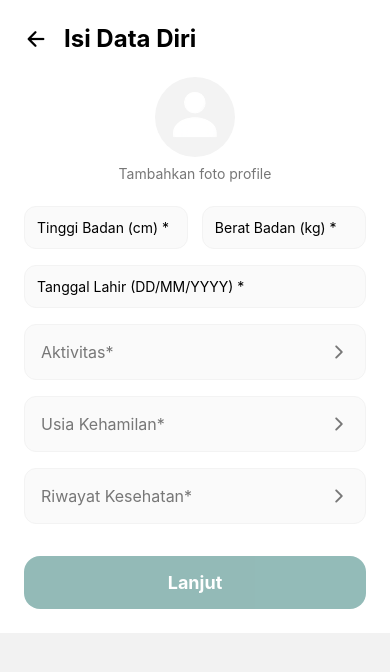
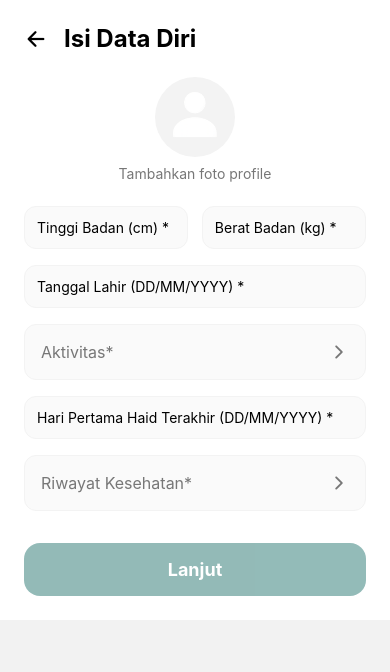
Before and after one commit to Gizify/Gizify, a React Native app: screen /VerifyDataScreen in a window 390 px wide. Shown: the top 672 px of the page. Built offline with nearby package versions, Linux system fonts and the light colour scheme.

Commit message:
usia kehamilan ubah menjadi hpht

```diff
--- a/src/screens/VerifyDataScreen.tsx
+++ b/src/screens/VerifyDataScreen.tsx
@@ -20,6 +20,8 @@ const VerifyDataScreen: React.FC<VerifyDataScreenProps> = () => {
   const [height, setHeight] = useState("");
   const [weight, setWeight] = useState("");
   const [pregnancyMonth, setPregnancyMonth] = useState("");
+  const [hpht, setHpht] = useState("");
+  const [hphtError, setHphtError] = useState("");
   const [pregnancyDay, setPregnancyDay] = useState("");
   const [activity, setActivity] = useState<string | null>(null);
   const [healthHistory, setHealthHistory] = useState<string | null>(null);
@@ -87,7 +89,7 @@ const VerifyDataScreen: React.FC<VerifyDataScreenProps> = () => {
 
   // Submit data ke backend
   const handleSubmit = async () => {
-    if (!height || !weight || !pregnancyMonth || !pregnancyDay || !activity || !healthHistory || !birthdate) {
+    if (!height || !weight || !hpht || !activity || !healthHistory || !birthdate) {
       Alert.alert("Error", "Mohon lengkapi semua data terlebih dahulu");
       return;
     }
@@ -112,10 +114,7 @@ const VerifyDataScreen: React.FC<VerifyDataScreenProps> = () => {
       const profileData = {
         height: parseFloat(height),
         weight: parseFloat(weight),
-        gestational_age: {
-          months: parseInt(pregnancyMonth),
-          days: parseInt(pregnancyDay),
-        },
+        last_menstrual_period: parseBirthdateToISO(hpht),
         activity: activity!,
         birthdate: parseBirthdateToISO(birthdate),
         medical_history: healthHistory === "Tidak ada" ? [] : [healthHistory!],
@@ -132,7 +131,7 @@ const VerifyDataScreen: React.FC<VerifyDataScreenProps> = () => {
   };
 
   // Tombol lanjut dinonaktifkan jika belum lengkap
-  const isButtonDisabled = !height || !weight || !pregnancyMonth || !pregnancyDay || !activity || !healthHistory || !birthdate;
+  const isButtonDisabled = !height || !weight || !hpht || !activity || !healthHistory || !birthdate;
 
   return (
     <ScrollView contentContainerStyle={styles.container}>
@@ -184,10 +183,25 @@ const VerifyDataScreen: React.FC<VerifyDataScreenProps> = () => {
         <Ionicons name="chevron-forward" size={20} color="#777" />
       </TouchableOpacity>
 
-      <TouchableOpacity style={styles.select} onPress={() => setShowPregnancyModal(true)}>
-        <Text style={[styles.selectText, { color: pregnancyMonth && pregnancyDay ? "#333" : "#777" }]}>{pregnancyMonth && pregnancyDay ? `${pregnancyMonth} Bulan ${pregnancyDay} Hari` : "Usia Kehamilan*"}</Text>
-        <Ionicons name="chevron-forward" size={20} color="#777" />
-      </TouchableOpacity>
+      {/* Input Hari Pertama Haid Terakhir */}
+      <TextInput
+        placeholder="Hari Pertama Haid Terakhir (DD/MM/YYYY) *"
+        style={styles.inputFull}
+        keyboardType="numeric"
+        maxLength={10}
+        value={hpht || ""}
+        onChangeText={(text) => {
+          const formatted = formatDateInput(text);
+          setHpht(formatted);
+          setHphtError("");
+        }}
+        onBlur={() => {
+          if (hpht && !isValidDate(hpht)) {
+            setHphtError("Format tanggal tidak valid (contoh: 31/12/2000)");
+          }
+        }}
+      />
+      {hphtError ? <Text style={{ color: "red", marginBottom: 12 }}>{hphtError}</Text> : null}
 
       <TouchableOpacity style={styles.select} onPress={() => setShowHealthHistoryModal(true)}>
         <Text style={[styles.selectText, { color: healthHistory ? "#333" : "#777" }]}>{healthHistory || "Riwayat Kesehatan*"}</Text>
```
